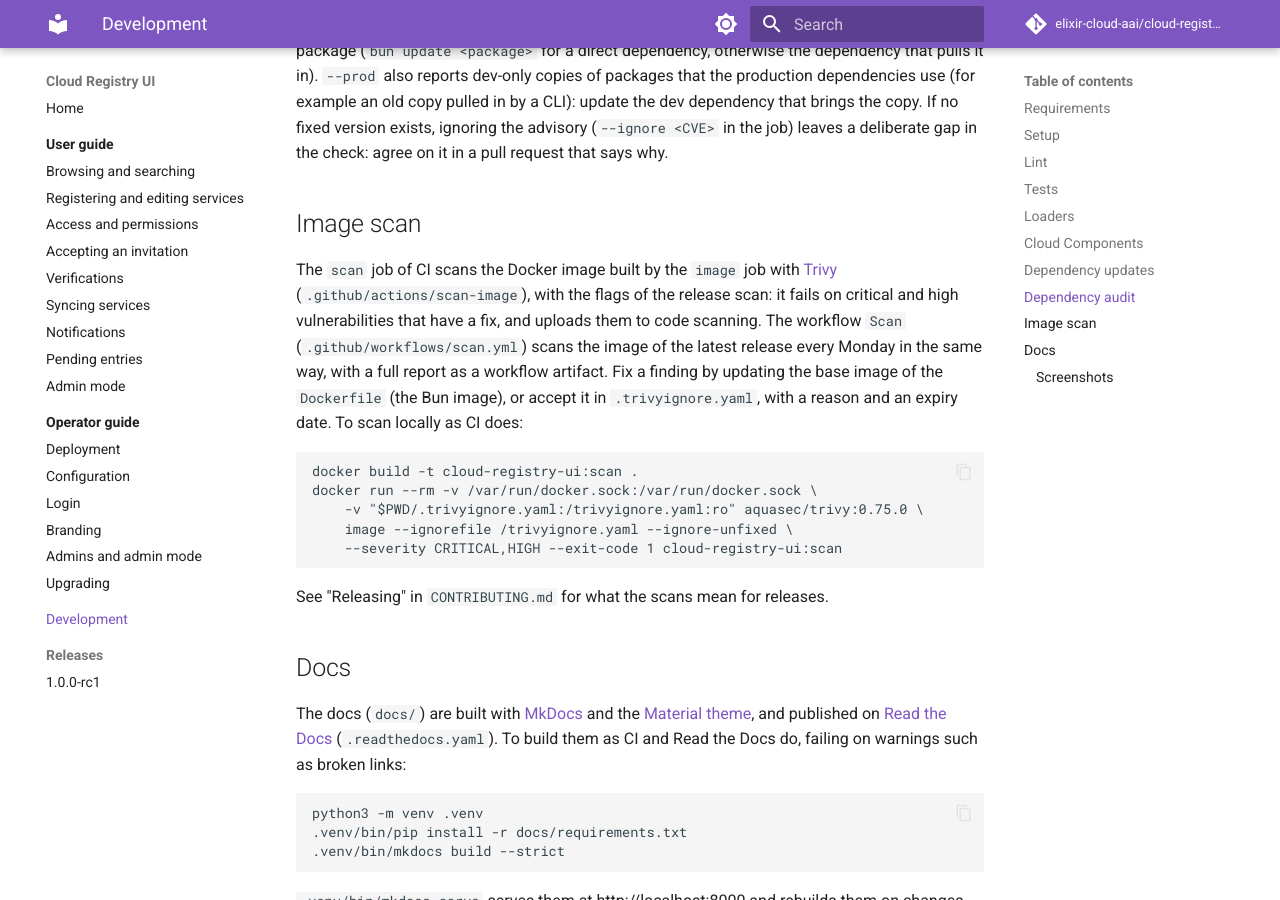
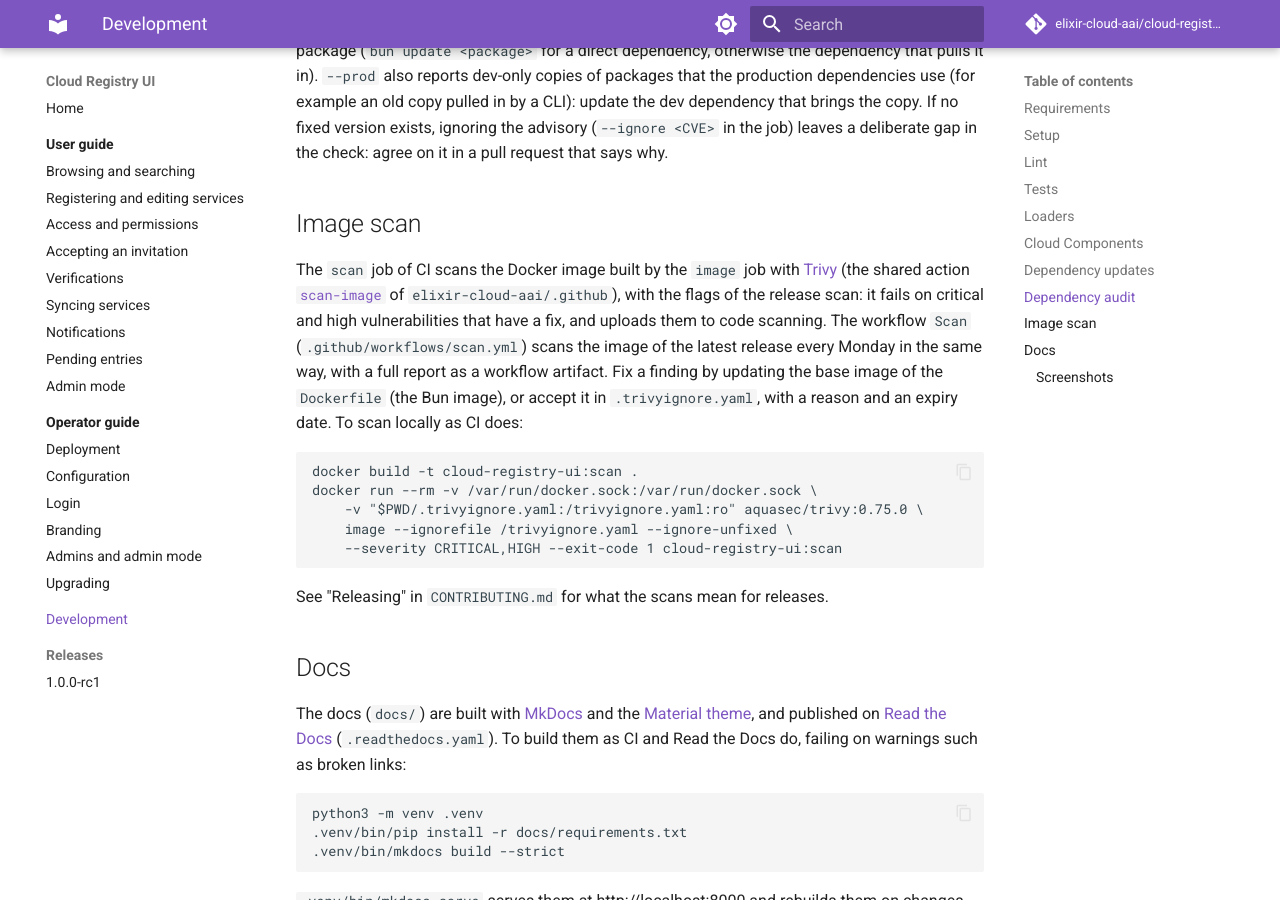
Before and after one commit to elixir-cloud-aai/cloud-registry-ui, an MkDocs documentation site: the page built from docs/development.md, in a window 1280 px wide and 900 px high, scrolled down 3577 px. Built offline with MkDocs 1.6.1 and Material for MkDocs 9.7.7, drawn with Linux system fonts in a browser that asks for light colours; comment, search, counter and statistics services are not loaded.

Commit message:
ci: use the shared scan-image action
Replace the local copy of the Trivy scan action with the shared action
elixir-cloud-aai/.github/actions/scan-image, pinned to the commit of its
release v1.0.0 (743e82d) as in cloud-registry, FOCA and proTES, in the
CI, release and scan workflows. The shared action takes the same inputs
with the same defaults (plus trivy-version, defaulting to the v0.75.0
pinned here). Dependabot no longer looks for local actions. Job names
and the gate are unchanged.

Closes #228

Co-Authored-By: Claude Opus 5.5 <noreply@anthropic.com>

```diff
--- a/.trivyignore.yaml
+++ b/.trivyignore.yaml
@@ -1,5 +1,6 @@
 # Vulnerabilities accepted in the Docker image (`Dockerfile`), which the
-# scans (`.github/actions/scan-image`) ignore: each with the reason
+# scans (shared action `elixir-cloud-aai/.github/actions/scan-image`)
+# ignore: each with the reason
 # (`statement`) and an expiry date (`expired_at`), after which Trivy reports
 # it again, so that the decision is reviewed. Limit entries to the affected
 # package versions (`purls`), so that other packages with the same
--- a/docs/development.md
+++ b/docs/development.md
@@ -183,8 +183,9 @@ check: agree on it in a pull request that says why.
 ## Image scan
 
 The `scan` job of CI scans the Docker image built by the `image` job with
-[Trivy](https://trivy.dev/) (`.github/actions/scan-image`), with the flags
-of the release scan: it fails on critical and high vulnerabilities that
+[Trivy](https://trivy.dev/) (the shared action
+[`scan-image`](https://github.com/elixir-cloud-aai/.github/tree/main/actions/scan-image)
+of `elixir-cloud-aai/.github`), with the flags of the release scan: it fails on critical and high vulnerabilities that
 have a fix, and uploads them to code scanning. The workflow `Scan`
 (`.github/workflows/scan.yml`) scans the image of the latest release every
 Monday in the same way, with a full report as a workflow artifact. Fix a
```
Also changed, not shown: 5 other files.
